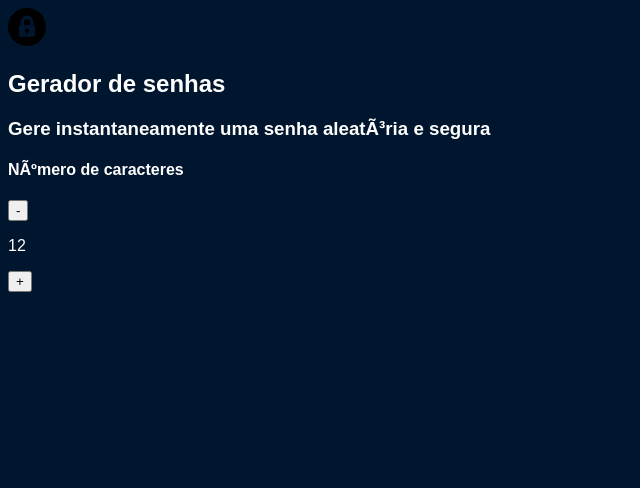
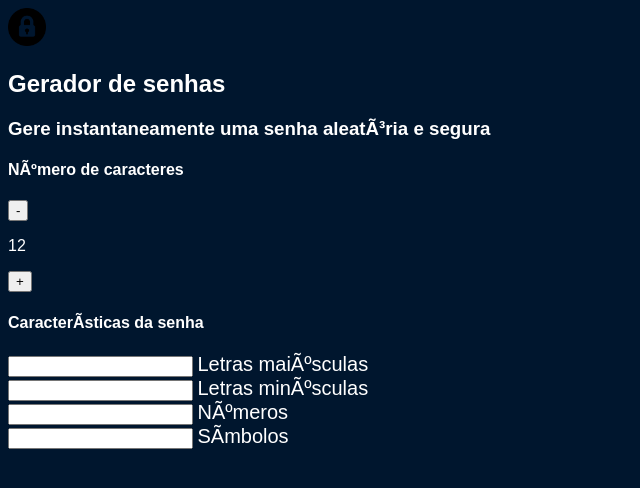
Before and after one commit to PauliN077/SENHA, a plain HTML site: page index.html in a window 1280 px wide. Shown: the whole page, without its empty margins (0-640 px from the left). Drawn offline with Linux system fonts and the light colour scheme.

Commit message:
Add files via upload

```diff
--- a/index.html
+++ b/index.html
@@ -18,6 +18,31 @@
         <p class=”parametro-senha__texto”>12</p>
         <button class=”parametro-senha__botao”>+</button>
         </div>
+            <div class=”parametro-senha”>
+            <h4 class=”parametro-senha__titulo”>Características da senha</h4>
+            <div class=”parametro-senha-checkbox”>
+            <input name=”maiusculo” type=”checkbox”
+            class=”checkbox”>
+            <label for=”maiusculo”>Letras maiúsculas</label>
+            </div>
+            <div class=”parametro-senha-checkbox”>
+            <input name=”minusculo” type=”checkbox”
+            class=”checkbox”>
+            <label for=”minusculo”>Letras minúsculas</label>
+            </div>
+            <div class=”parametro-senha-checkbox”>
+            <input name=”numero” type=”checkbox”
+            class=”checkbox”>
+            <label for=”numero”>Números</label>
+            </div>
+            <div class=”parametro-senha-checkbox”>
+            <input name=”simbolo” type=”checkbox”
+            class=”checkbox”>
+            <label for=”simbolo”>Símbolos</label>
+            </div>
+
+
+            </div>
     </div>
 
 
--- a/style.css
+++ b/style.css
@@ -56,3 +56,13 @@
                 font-size: 24px;
                 cursor: pointer;
                  }
+
+                 label{
+                    font-size: 20px;
+                    }
+
+                 .checkbox{
+                    width: 20px;
+                    height: 20px;
+                    cursor: pointer;
+                    }
```
